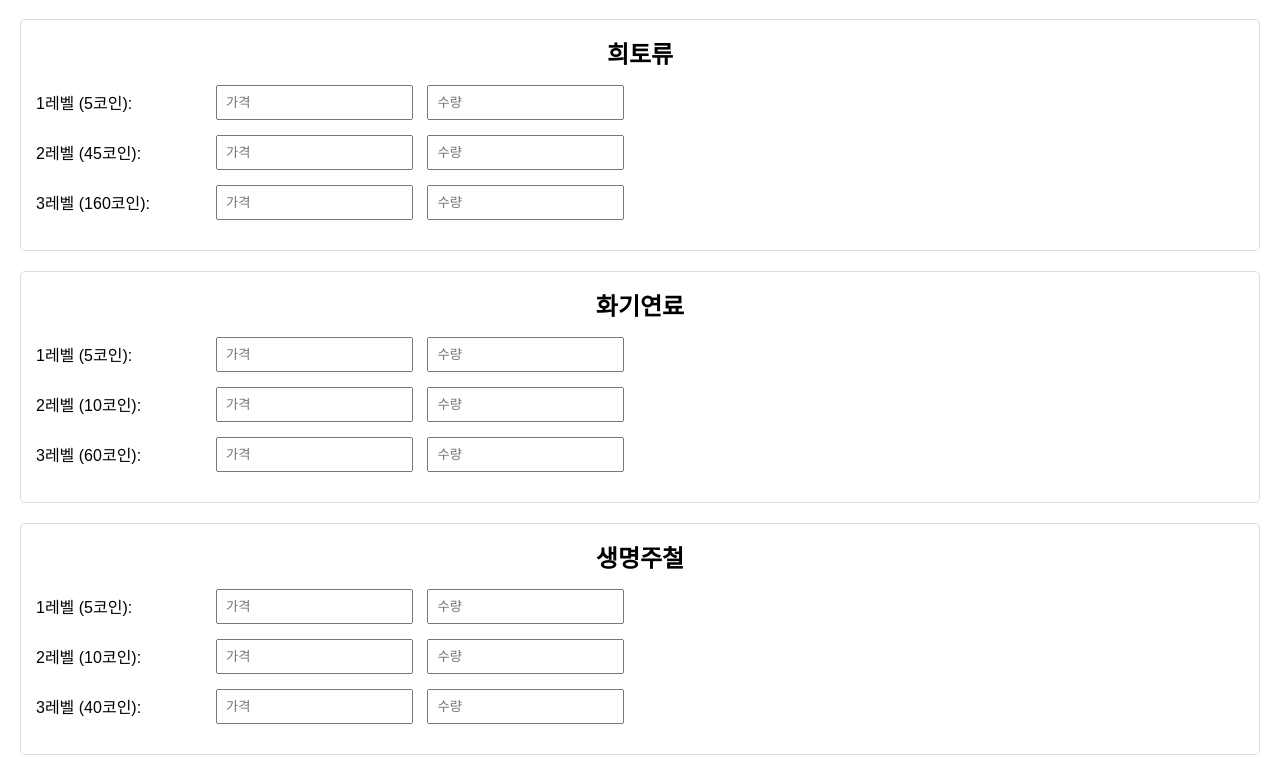
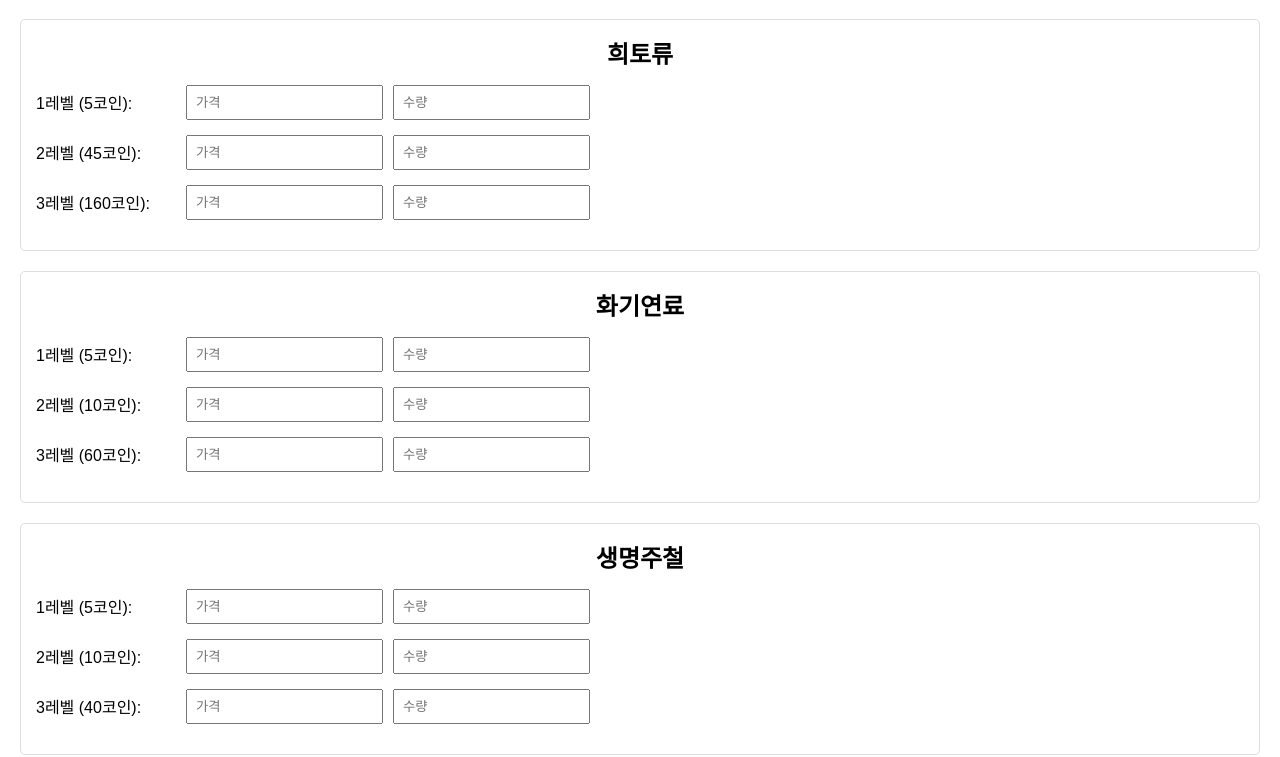
Before and after one commit to dyd976/cal_web, a plain HTML site: page index.html in a window 1280 px wide. Shown: the part 70-827 px from the top of the page. Drawn offline with Linux system fonts and the light colour scheme.

Commit message:
Update style.css

```diff
--- a/style.css
+++ b/style.css
@@ -31,11 +31,19 @@ label {
     margin-bottom: 5px;
 }
 
-input[type="number"] {
-    width: 100%;
+.input-group {
+    display: flex;
+}
+
+.input-group input[type="number"] {
+    width: 50%; /* 각 입력 필드의 너비를 50%로 설정 */
     padding: 8px;
     box-sizing: border-box;
-    margin-bottom: 10px;
+    margin-bottom: 0; /* input-group 내에서는 margin-bottom 제거 */
+}
+
+.input-group input[type="number"]:first-child {
+    margin-right: 5px; /* 가격 입력 필드 오른쪽에 약간의 간격 추가 */
 }
 
 button {
@@ -66,13 +74,15 @@ button:hover {
     }
 
     label {
-        width: 180px;
+        width: 150px;
         margin-bottom: 0;
     }
 
-    input[type="number"] {
-        width: auto;
-        margin-bottom: 0;
+    .input-group input[type="number"] {
+        width: auto; /* 데스크탑에서는 auto로 설정하여 유연하게 조정 */
+    }
+
+    .input-group input[type="number"]:first-child {
         margin-right: 10px;
     }
 
```
